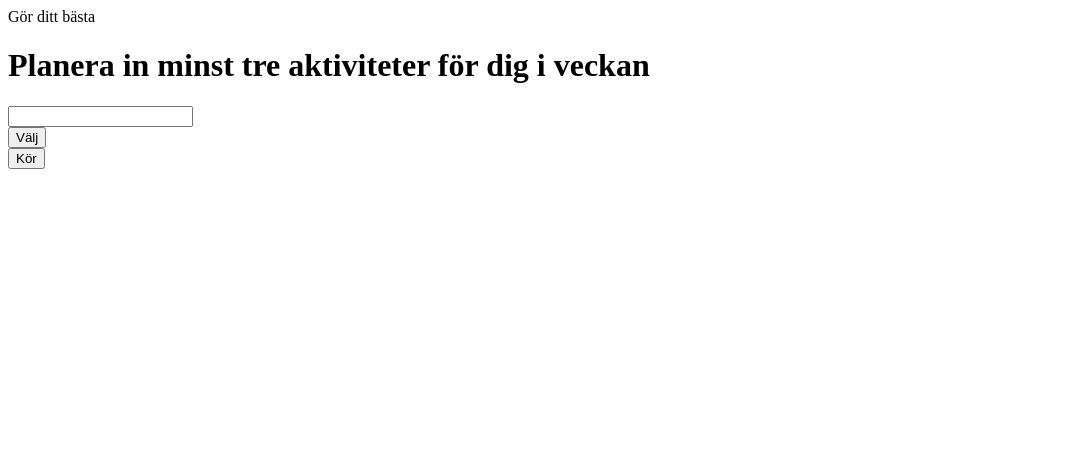
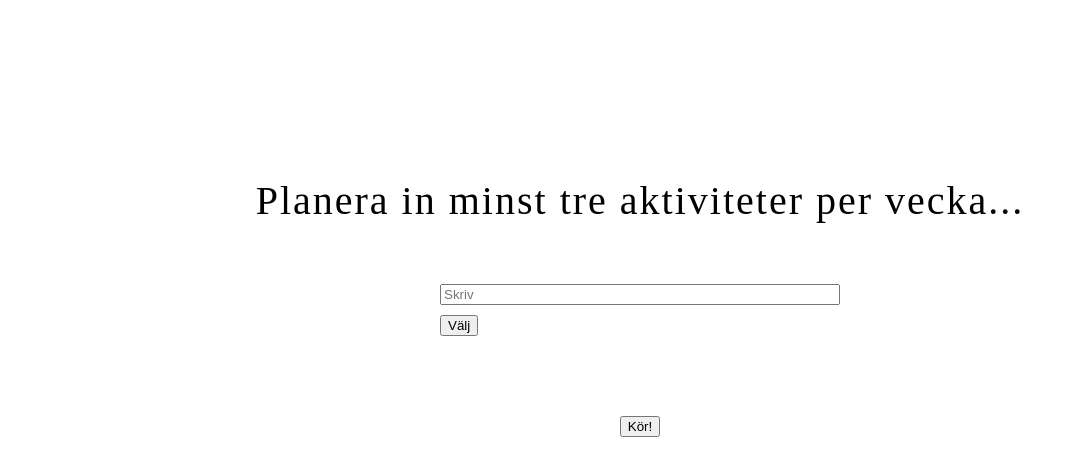
Before and after one commit to Tonelli84/Do-your-best, a plain HTML site: page Index.html in a window 1280 px wide. Shown: the whole page, without its empty margins (0-1075 px from the left). Drawn offline with Linux system fonts and the light colour scheme.

Commit message:
Add files via upload
del 2
Css

```diff
--- a/Index.html
+++ b/Index.html
@@ -2,16 +2,17 @@
 <html lang=sv>
     <head>
       <meta charset=utf-8>
-      <titel>Gör ditt bästa</titel>
+      <title>Tonelli</title>
+      <link href="./main.css" rel="stylesheet" type="text/css">
     </head>
-    <Body>
-      <H1>Planera in minst tre aktiviteter för dig i veckan </h1>
-        <div>
-          <div>
-            <input Kom igen="something"></input>
+    <body>
+      <h1>Planera in minst tre aktiviteter per vecka... </h1>
+        <div class="inputsection">
+          <div class="inputs">
+            <input placeholder="Skriv"></input>
         </div>
-        <button>Välj</button>
+        <button class="addoption">Välj</button>
       </div>
-      <button>Kör</button>
+      <button>Kör!</button>
     </body>
 </html>
--- /dev/null
+++ b/main.css
@@ -0,0 +1,28 @@
+body {
+display: flex;
+flex-direction: column;
+justify-content: center;
+align-items: center;
+margin-top: 150px;
+}
+h1{
+font-weight: lighter;
+font-size: 40px;
+letter-spacing: 2px;
+margin-bottom: 0px;
+}
+.inputsection {
+    margin: 50px 0px 80px 0px;
+    width: 400px
+}
+ .inputs {
+   width: inherit;
+   display: flex;
+   flex-direction: column;
+ }
+input {
+  margin-top: 10px;
+}
+.addoption {
+  margin-top: 10px;
+}
```
